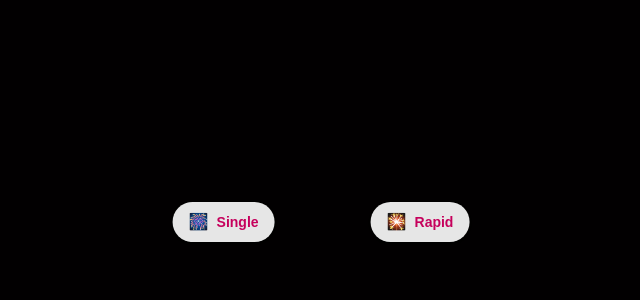
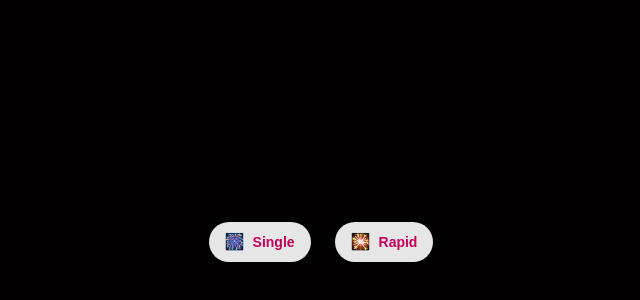
Before and after one commit to AnnabelsBoyfriend/baes-birthday, a Next.js app: page /fireworks in a window 1280 px wide. Shown: the part 498-798 px from the top of the page, without its empty margins (319-959 px from the left). Built offline with nearby package versions, Linux system fonts and the light colour scheme.

Commit message:
fixed fireworks

```diff
--- a/app/fireworks/page.tsx
+++ b/app/fireworks/page.tsx
@@ -49,7 +49,7 @@ export default function FireworksPage() {
       rockets.push({
         x,
         y: canvas.height,
-        vx: 0,
+        vx: (Math.random() - 0.5) * 1,
         vy: -(6 + (canvas.height - targetY) * 0.01), // increase speed for higher targets
         targetY,
         baseColor,
@@ -89,6 +89,7 @@ export default function FireworksPage() {
       // Rockets
       for (let i = rockets.length - 1; i >= 0; i--) {
         const r = rockets[i];
+        r.x += r.vx;
         r.y += r.vy;
         r.vy += 0.1;
 
@@ -151,8 +152,11 @@ export default function FireworksPage() {
   }, []);
 
   return (
-    <div className="relative h-screen w-screen bg-pink-500 overflow-hidden">
-      <canvas ref={canvasRef} className="absolute inset-0 z-0 pointer-events-none" />
+    <div className="relative flex flex-col h-[100dvh] w-screen bg-pink-500 overflow-hidden">
+      <canvas
+        ref={canvasRef}
+        className="absolute top-0 left-0 w-full h-full z-0 pointer-events-none"
+      />
 
       {showMessage && (
         <div
@@ -168,10 +172,10 @@ export default function FireworksPage() {
       )}
 
       {canLaunch && (
-  <div className="z-10 mb-5 absolute bottom-10 left-1/2 transform -translate-x-1/2 flex gap-4">
+        <div className="z-10 mt-auto mb-10 flex justify-center gap-6">
           <button
             onClick={() => (window as any).launchFirework()}
-  className="bg-white/90 mr-20 text-pink-700 px-4 py-2 rounded-full font-semibold text-sm shadow hover:bg-white transition flex items-center gap-2"
+            className="bg-white/90 text-pink-700 px-4 py-2 rounded-full font-semibold text-sm shadow hover:bg-white transition flex items-center gap-2"
           >
             <span className="text-base">🎆</span>
             <span>Single</span>
@@ -184,11 +188,8 @@ export default function FireworksPage() {
             <span className="text-base">🎇</span>
             <span>Rapid</span>
           </button>
-
         </div>
-
       )}
-
     </div>
   );
 }
```
Lines whose indentation alone changed are shown as unchanged.
